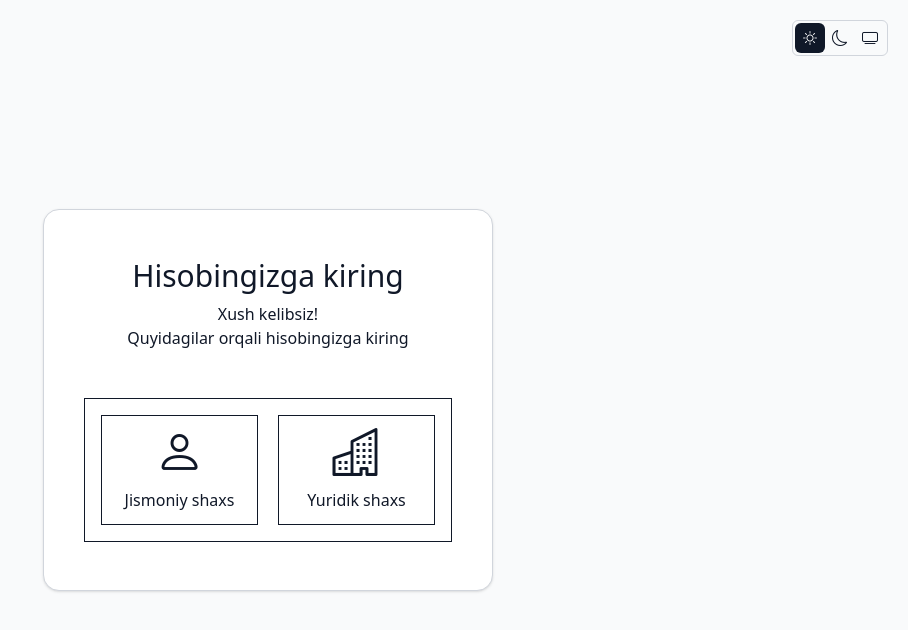
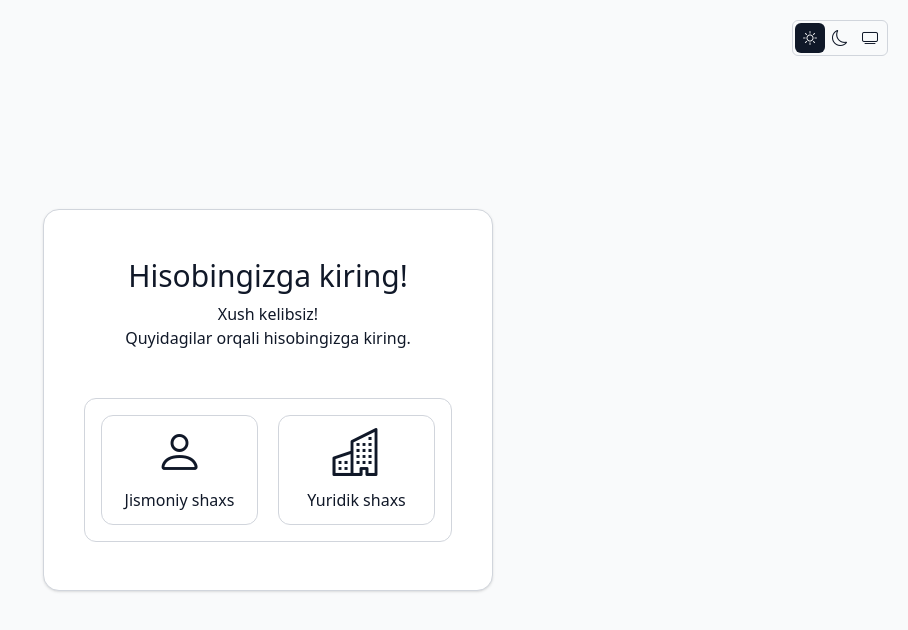
Before and after one commit to shahbozshirinboyev/weya-plus.uz, a React (Vite) app: page /registration in a window 1280 px wide. Shown: the top 630 px of the page, without its empty margins (372-1280 px from the left). Built offline with nearby package versions, Linux system fonts and the light colour scheme.

Commit message:
New design ... for registration

```diff
--- a/src/components/Registration.jsx
+++ b/src/components/Registration.jsx
@@ -1,15 +1,8 @@
 import { useState } from "react";
-import GoogleIcon from "/assets/logo/google_icon.png";
-import { NavLink } from "react-router-dom";
 import ThemeSwitcher from "./ThemeSwitcher";
 
 function Registration() {
-  const [showPassword, setShowPassword] = useState(false);
-
-  const togglePassword = () => {
-    setShowPassword(!showPassword);
-  };
-
+  const [registrationType, setRegistrationType] = useState("");
   return (
     <>
       <div className="w-full h-screen flex justify-center items-center bg-gray-50 dark:bg-gray-900 text-gray-900 dark:text-gray-50 ">
@@ -17,30 +10,52 @@ function Registration() {
           <ThemeSwitcher />
         </div>
 
+        {registrationType === "" && (
           <div className="border border-gray-300 dark:border-gray-600 bg-white dark:bg-gray-800 rounded-2xl px-10 py-12 shadow sm:w-[450px]">
             <div className="text-center mb-12">
-            <h1 className="font-medium text-3xl mb-2">Hisobingizga kiring</h1>
+              <h1 className="font-medium text-3xl mb-2">
+                Hisobingizga kiring!
+              </h1>
               <p className="text-md font-light">
                 Xush kelibsiz!
                 <br />
-              Quyidagilar orqali hisobingizga kiring
+                Quyidagilar orqali hisobingizga kiring.
               </p>
             </div>
 
-          <div className="border p-4 flex gap-5">
-            <div className="border p-3 w-full text-center flex flex-col gap-3">
+            <div className="border border-gray-300 dark:border-gray-600 rounded-xl p-4 flex gap-5">
+              <div
+                onClick={() => {
+                  setRegistrationType("personal");
+                }}
+                className="border border-gray-300 dark:border-gray-600 rounded-xl p-3 w-full text-center flex flex-col gap-3 hover:bg-base-200 cursor-pointer"
+              >
                 <i className="bi bi-person text-5xl"></i>
                 <p>Jismoniy shaxs</p>
               </div>
-            <div className="border p-3 w-full text-center flex flex-col gap-3">
+              <div
+                onClick={() => {
+                  setRegistrationType("company");
+                }}
+                className="border border-gray-300 dark:border-gray-600 rounded-xl p-3 w-full text-center flex flex-col gap-3 hover:bg-base-200 cursor-pointer"
+              >
                 <i className="bi bi-buildings text-5xl"></i>
                 <p>Yuridik shaxs</p>
               </div>
             </div>
+          </div>
+        )}
 
-
+        {registrationType === "personal" && (
+          <div className="border border-gray-300 dark:border-gray-600 bg-white dark:bg-gray-800 rounded-2xl px-10 py-12 shadow sm:w-[450px]">
+            Personal
           </div>
-
+        )}
+        {registrationType === "company" && (
+          <div className="border border-gray-300 dark:border-gray-600 bg-white dark:bg-gray-800 rounded-2xl px-10 py-12 shadow sm:w-[450px]">
+            Company
+          </div>
+        )}
       </div>
     </>
   );
```
Lines whose indentation alone changed are shown as unchanged.
